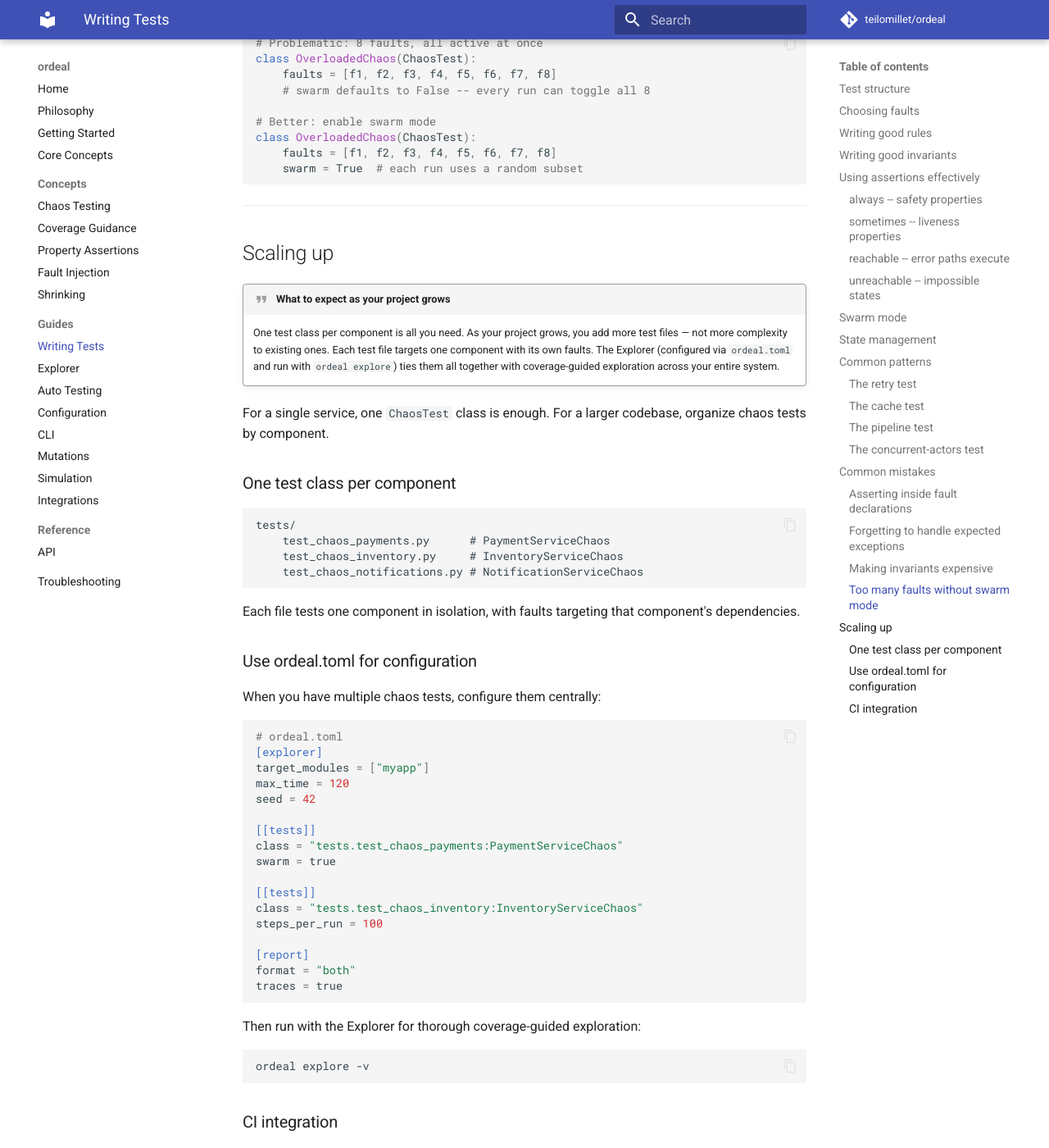
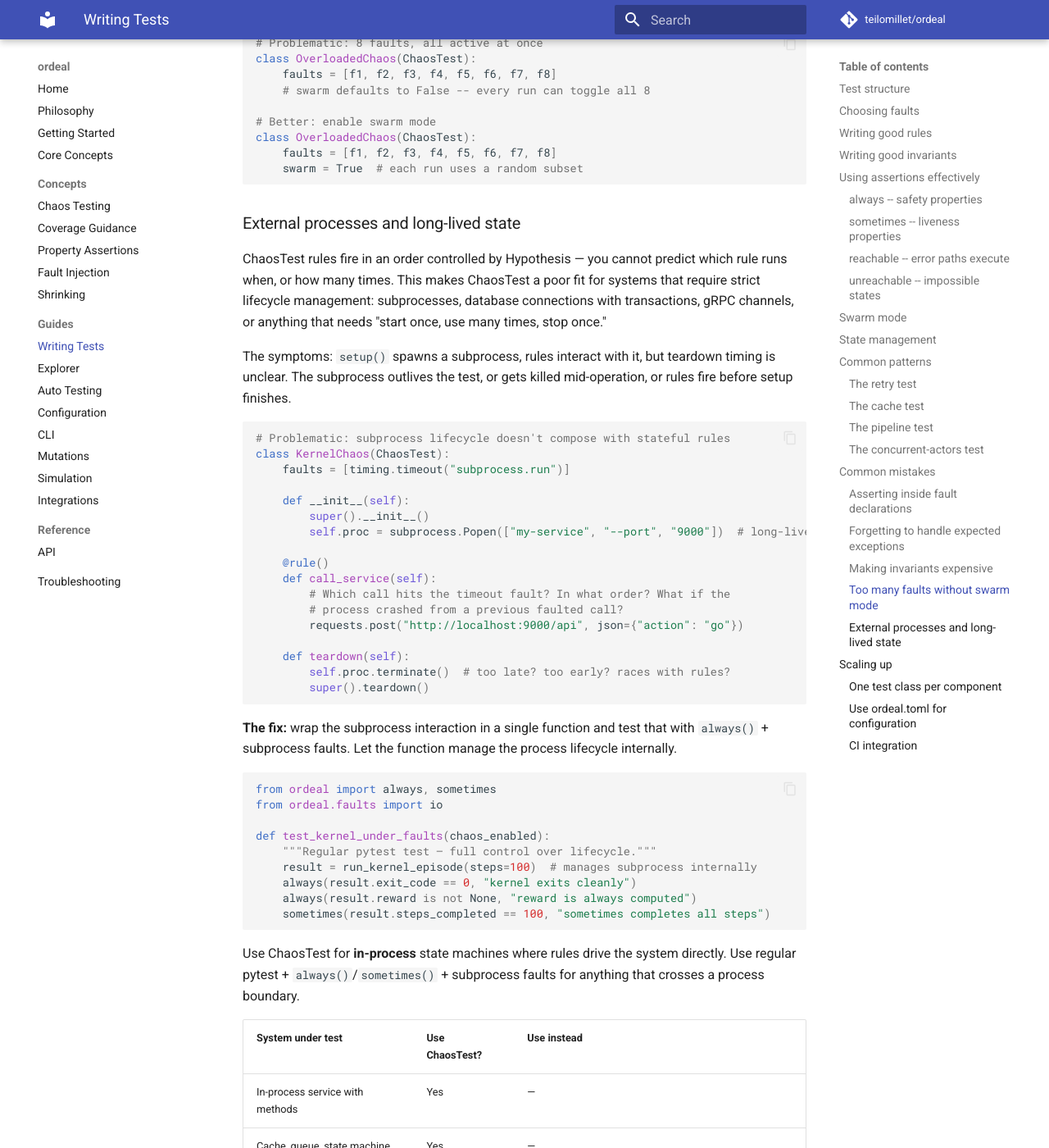
Before and after one commit to teilomillet/ordeal, an MkDocs documentation site: the page built from docs/guides/writing-tests.md, in a window 1280 px wide and 1400 px high, scrolled down 17172 px. Shown: the whole window at 82% size. Built offline with MkDocs 1.6.1 and Material for MkDocs 9.7.7, drawn with Linux system fonts in a browser that asks for light colours; comment, search, counter and statistics services are not loaded; some of the changed text lies outside the part shown.

Commit message:
docs: document ChaosTest limitations with external processes
Add guidance on when NOT to use ChaosTest: subprocesses, database
connections, gRPC channels, and anything needing strict lifecycle
management. Shows the alternative pattern using regular pytest +
always()/sometimes() + subprocess faults.

Addresses feedback from soma integration where ChaosTest + subprocess
setup failed silently because stateful rules don't compose with
external process lifecycle.

Co-Authored-By: Claude Opus 4.6 (1M context) <noreply@anthropic.com>

````diff
--- a/docs/guides/writing-tests.md
+++ b/docs/guides/writing-tests.md
@@ -758,6 +758,56 @@ class OverloadedChaos(ChaosTest):
     swarm = True  # each run uses a random subset
 ```
 
+### External processes and long-lived state
+
+ChaosTest rules fire in an order controlled by Hypothesis — you cannot predict which rule runs when, or how many times. This makes ChaosTest a poor fit for systems that require strict lifecycle management: subprocesses, database connections with transactions, gRPC channels, or anything that needs "start once, use many times, stop once."
+
+The symptoms: `setup()` spawns a subprocess, rules interact with it, but teardown timing is unclear. The subprocess outlives the test, or gets killed mid-operation, or rules fire before setup finishes.
+
+```python
+# Problematic: subprocess lifecycle doesn't compose with stateful rules
+class KernelChaos(ChaosTest):
+    faults = [timing.timeout("subprocess.run")]
+
+    def __init__(self):
+        super().__init__()
+        self.proc = subprocess.Popen(["my-service", "--port", "9000"])  # long-lived
+
+    @rule()
+    def call_service(self):
+        # Which call hits the timeout fault? In what order? What if the
+        # process crashed from a previous faulted call?
+        requests.post("http://localhost:9000/api", json={"action": "go"})
+
+    def teardown(self):
+        self.proc.terminate()  # too late? too early? races with rules?
+        super().teardown()
+```
+
+**The fix:** wrap the subprocess interaction in a single function and test that with `always()` + subprocess faults. Let the function manage the process lifecycle internally.
+
+```python
+from ordeal import always, sometimes
+from ordeal.faults import io
+
+def test_kernel_under_faults(chaos_enabled):
+    """Regular pytest test — full control over lifecycle."""
+    result = run_kernel_episode(steps=100)  # manages subprocess internally
+    always(result.exit_code == 0, "kernel exits cleanly")
+    always(result.reward is not None, "reward is always computed")
+    sometimes(result.steps_completed == 100, "sometimes completes all steps")
+```
+
+Use ChaosTest for **in-process** state machines where rules drive the system directly. Use regular pytest + `always()`/`sometimes()` + subprocess faults for anything that crosses a process boundary.
+
+| System under test | Use ChaosTest? | Use instead |
+|---|---|---|
+| In-process service with methods | Yes | — |
+| Cache, queue, state machine | Yes | — |
+| Subprocess / FFI bridge | No | `always()` + `subprocess_timeout()` / `subprocess_delay()` |
+| Database with transactions | No | `always()` + `error_on_call("myapp.db.commit")` |
+| Long-lived server (gRPC, HTTP) | No | `always()` + `chaos_enabled` fixture |
+
 ---
 
 ## Scaling up
````
